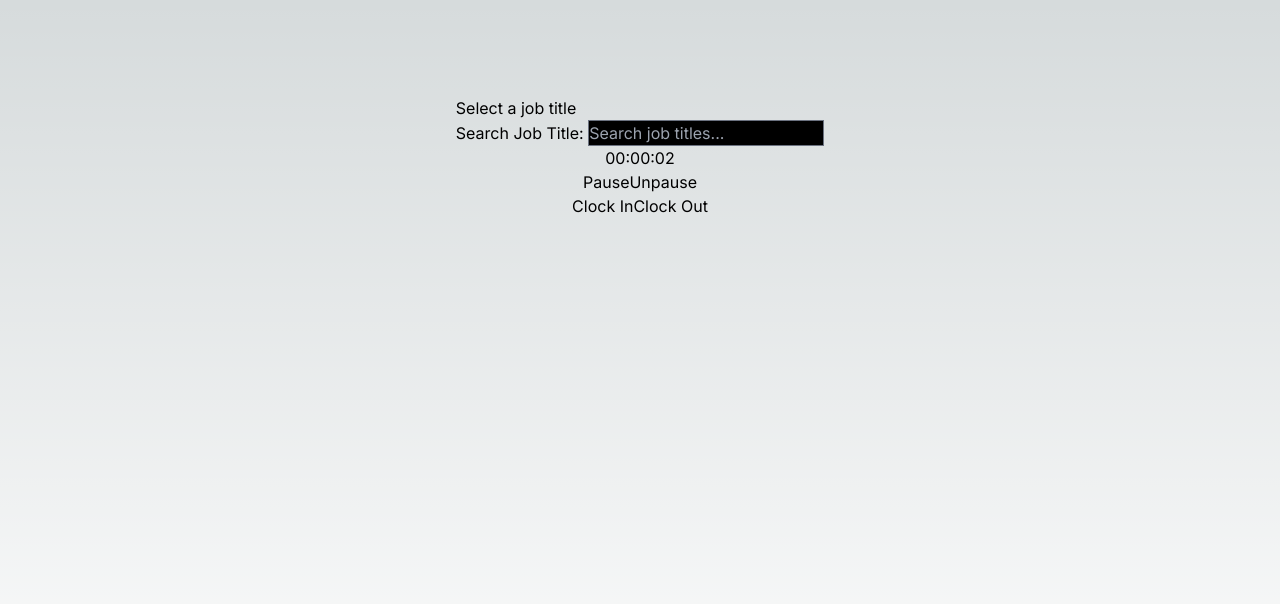
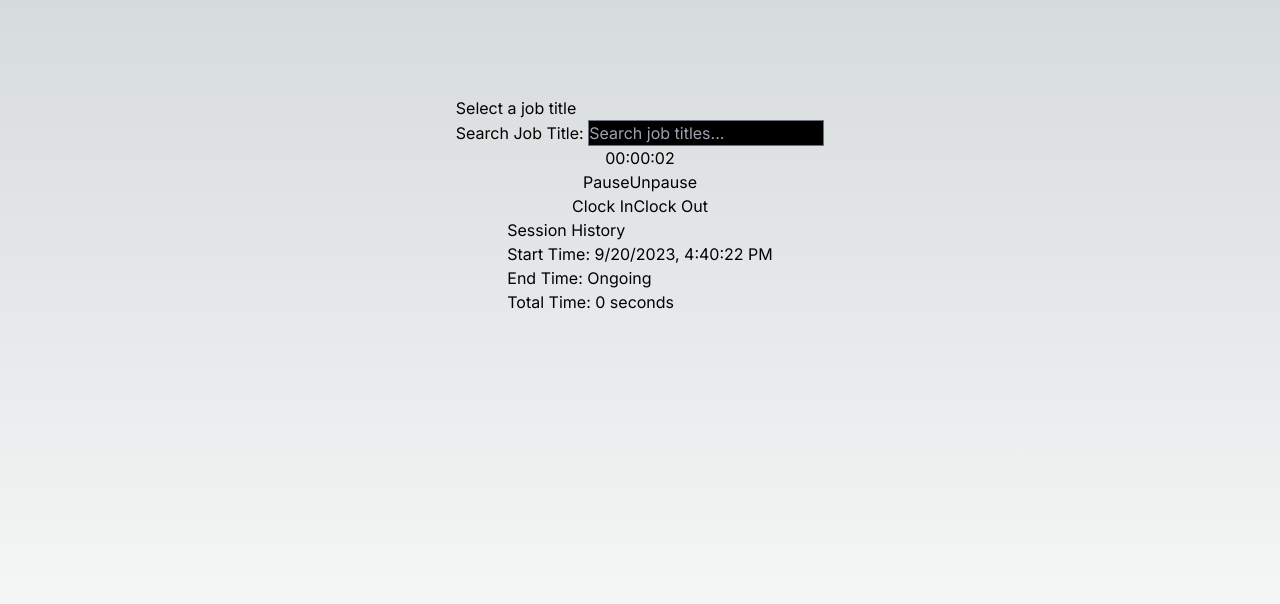
Before and after one commit to thatblockhead/clock-in, a Next.js app: page / in a window 1280 px wide. Both pictures are taken after a click on the button "Clock In". Shown: the top 604 px of the page. Built offline with nearby package versions, Linux system fonts and the light colour scheme.

Commit message:
implement Session history display component

```diff
--- a/app/page.tsx
+++ b/app/page.tsx
@@ -10,6 +10,7 @@ import TimerDisplay from "../components/TimerDisplay";
 import JobTitleSelector from "../components/JobTitleSelector";
 import { Session, Job } from "@/models";
 import EarningsDisplay from "@/components/EarningsDisplay";
+import SessionHistoryDisplay from "@/components/SessionHistoryDisplay";
 
 export default function Home() {
   const [sessions, setSessions] = useState<Session[]>([]);
@@ -55,6 +56,9 @@ export default function Home() {
         <ClockInButton clockIn={clockIn} handleNewSession={handleNewSession}/>
         <ClockOutButton clockOut={clockOut} handleUpdateSession={handleUpdateSession} />
       </div>
+      <div>
+        <SessionHistoryDisplay sessions={sessions}/>
+      </div>
     </main>
   );
 }
--- /dev/null
+++ b/components/SessionHistoryDisplay.tsx
@@ -0,0 +1,18 @@
+import { Session } from "@/models";
+
+export default function SessionHistoryDisplay({ sessions }: { sessions: Session[] }) {
+    return (
+        <div>
+            <h2>Session History</h2>
+            <ul>
+                {[...sessions].reverse().map((session, index) => (
+                    <li key={index}>
+                        <p>Start Time: {new Date(session.startTime).toLocaleString()}</p>
+                        <p>End Time: {session.endTime ? new Date(session.endTime).toLocaleString() : 'Ongoing'}</p>
+                        <p>Total Time: {session.totalTime} seconds</p>
+                    </li>
+                ))}
+            </ul>
+        </div>
+    );
+}
```
Also changed, not shown: 1 other file (tests, documents, lock files or other folders).
